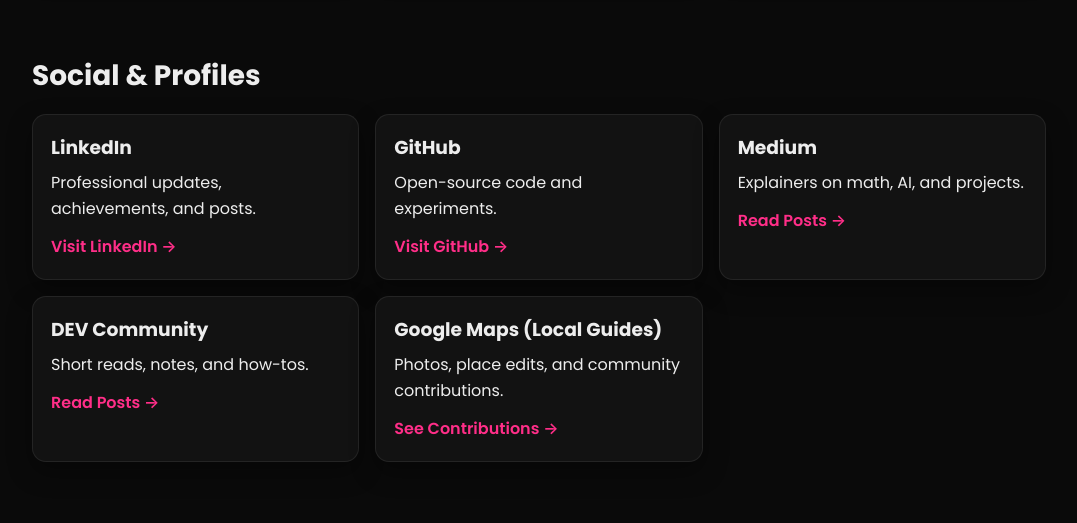
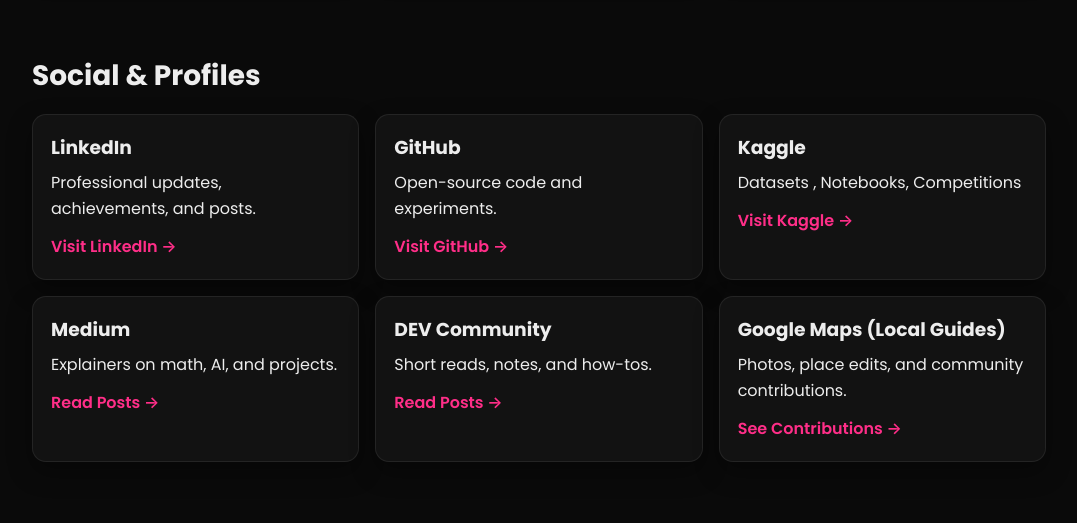
Before and after one commit to Sanjidh090/sanjidh090.github.io, a plain HTML site: page index.html in a window 1280 px wide. Shown: the part 3300-3823 px from the top of the page, without its empty margins (101-1178 px from the left). Drawn offline with Linux system fonts and the light colour scheme; no server answers.

Commit message:
Update index.html

```diff
--- a/index.html
+++ b/index.html
@@ -281,6 +281,11 @@
           <a class="card-link" href="https://github.com/Sanjidh090" target="_blank" rel="noopener">Visit GitHub →</a>
         </article>
         <article class="card">
+          <h3>Kaggle</h3>
+          <p>Datasets , Notebooks, Competitions </p>
+          <a class="card-link" href="https://www.kaggle.com/sanjidh090" target="_blank" rel="noopener">Visit Kaggle →</a>
+        </article>
+        <article class="card">
           <h3>Medium</h3>
           <p>Explainers on math, AI, and projects.</p>
           <a class="card-link" href="https://medium.com/@sanjidh090" target="_blank" rel="noopener">Read Posts →</a>
```
